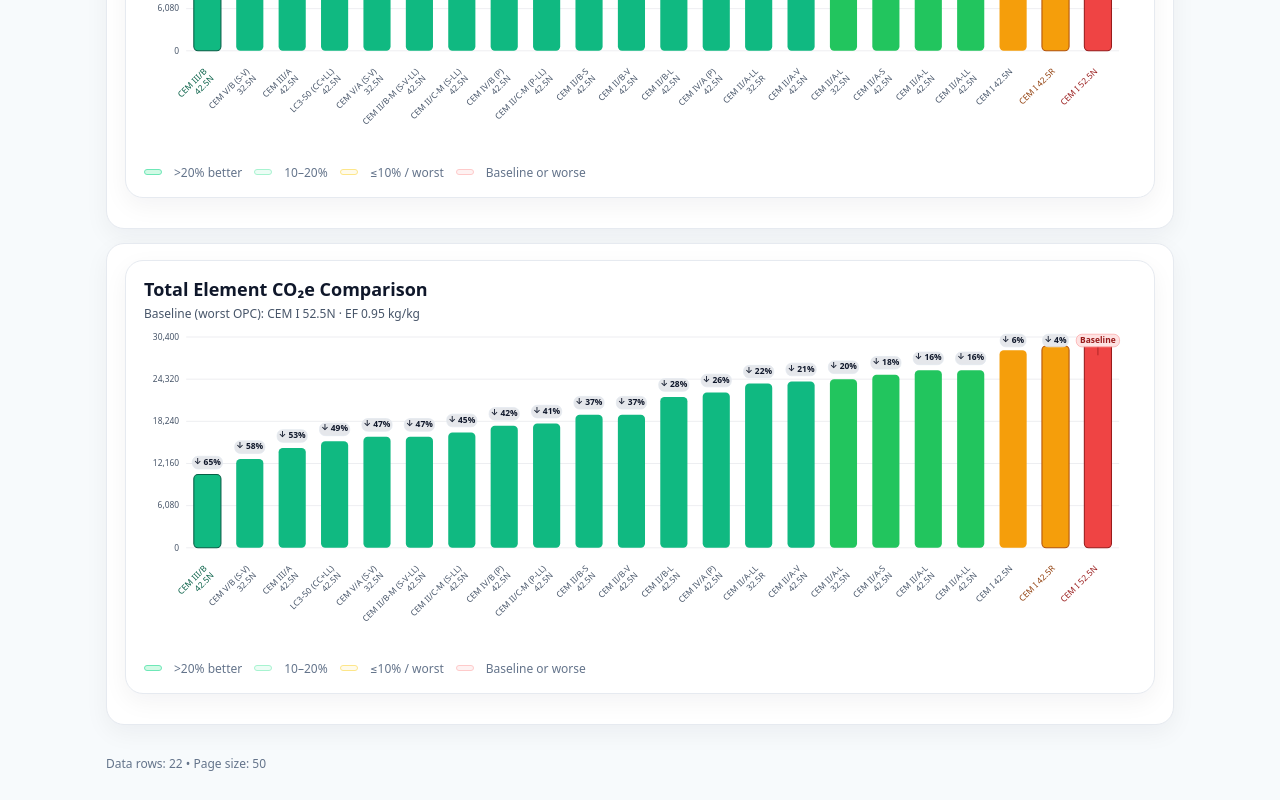
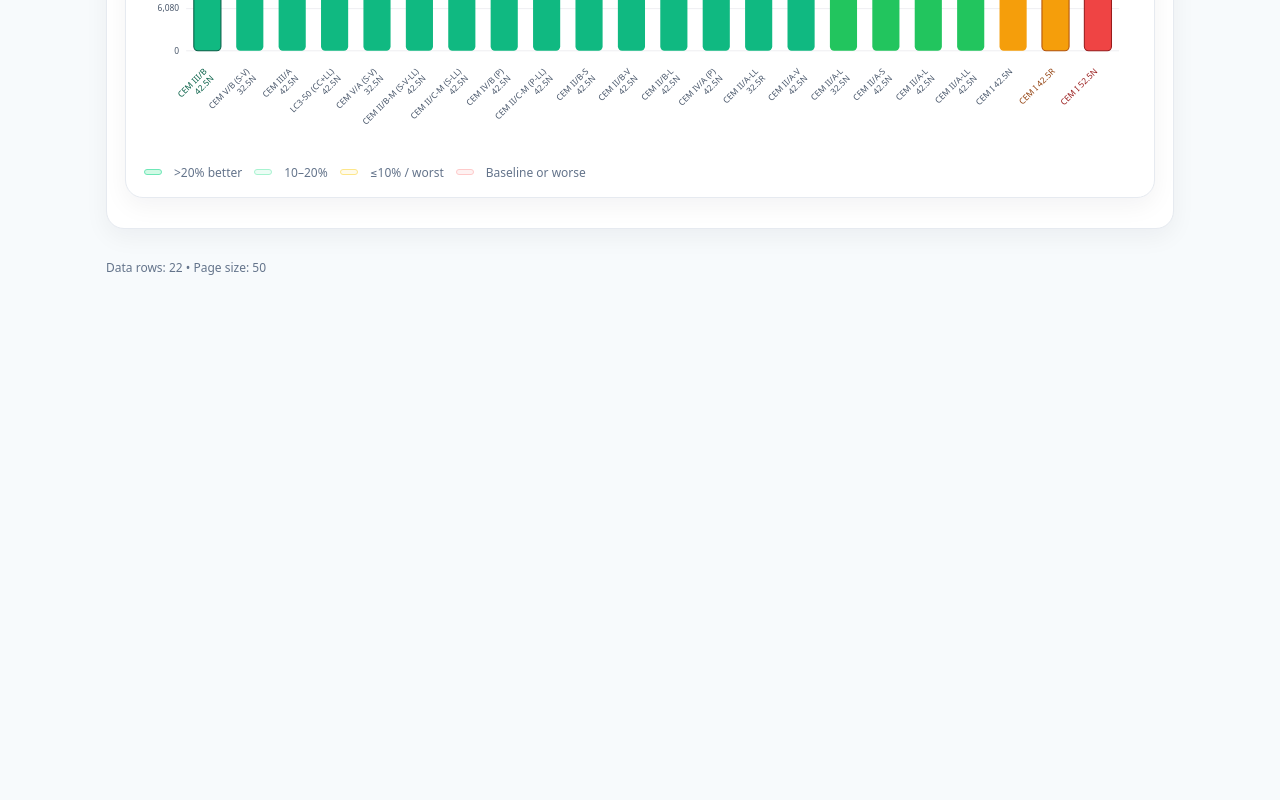
Before and after one commit to MarioSorgente/cement-lca, a Next.js app: page / in a window 1280 px wide. Shown: the part 2852-3652 px from the top of the page. After the commit the page ends 3156 px from the top, so only its background shows below. Built offline with nearby package versions, Linux system fonts and the light colour scheme.

Commit message:
Update index.tsx

```diff
--- a/pages/index.tsx
+++ b/pages/index.tsx
@@ -254,16 +254,6 @@ const Home: NextPage = () => {
         />
       </div>
 
-      <div className="card" style={{ marginTop: 12 }}>
-  <BarChart
-    rows={rowsSorted}
-    bestId={bestId}
-    opcBaselineId={opcBaselineId}
-    baselineEf={baselineEF}
-    baselineLabel={baselineLabel}
-  />
-</div>
-
       <CompareFab
         items={comparedItems}
         onOpen={() => setCmpOpen(true)}
```
